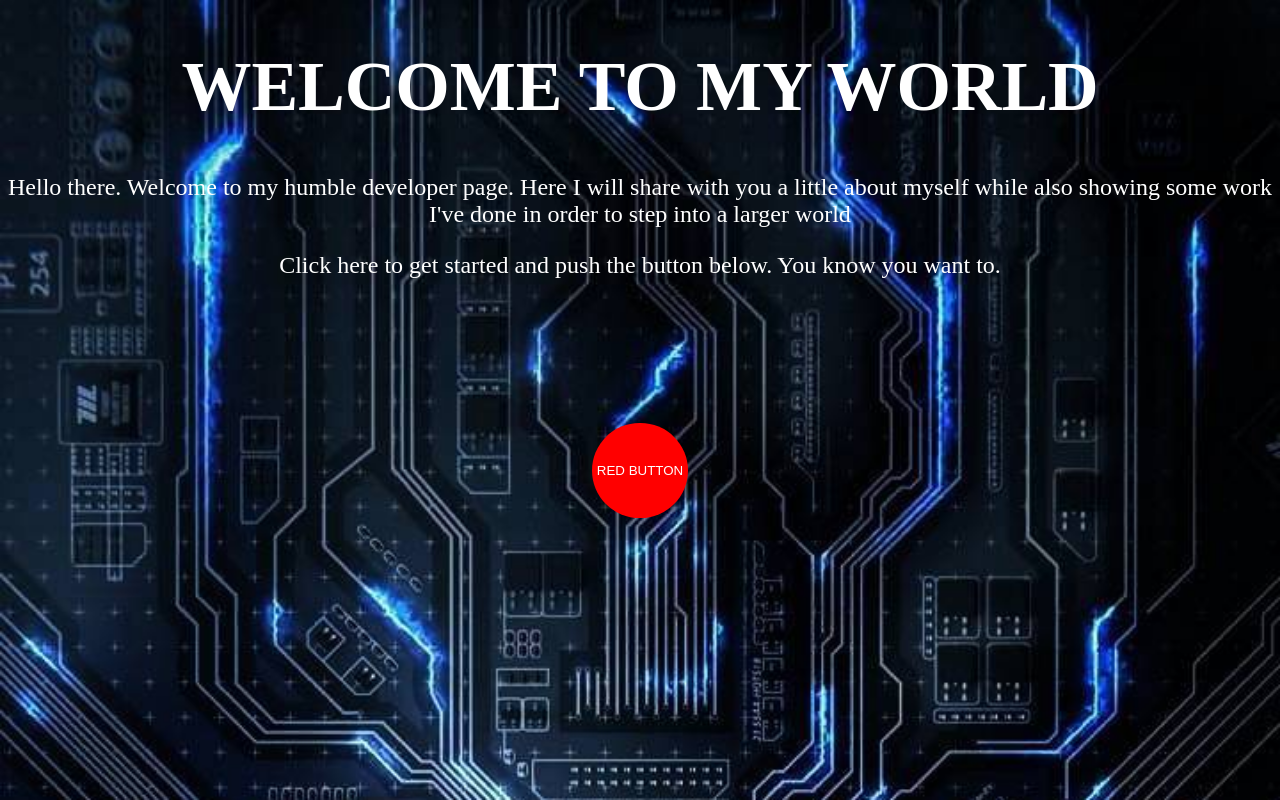
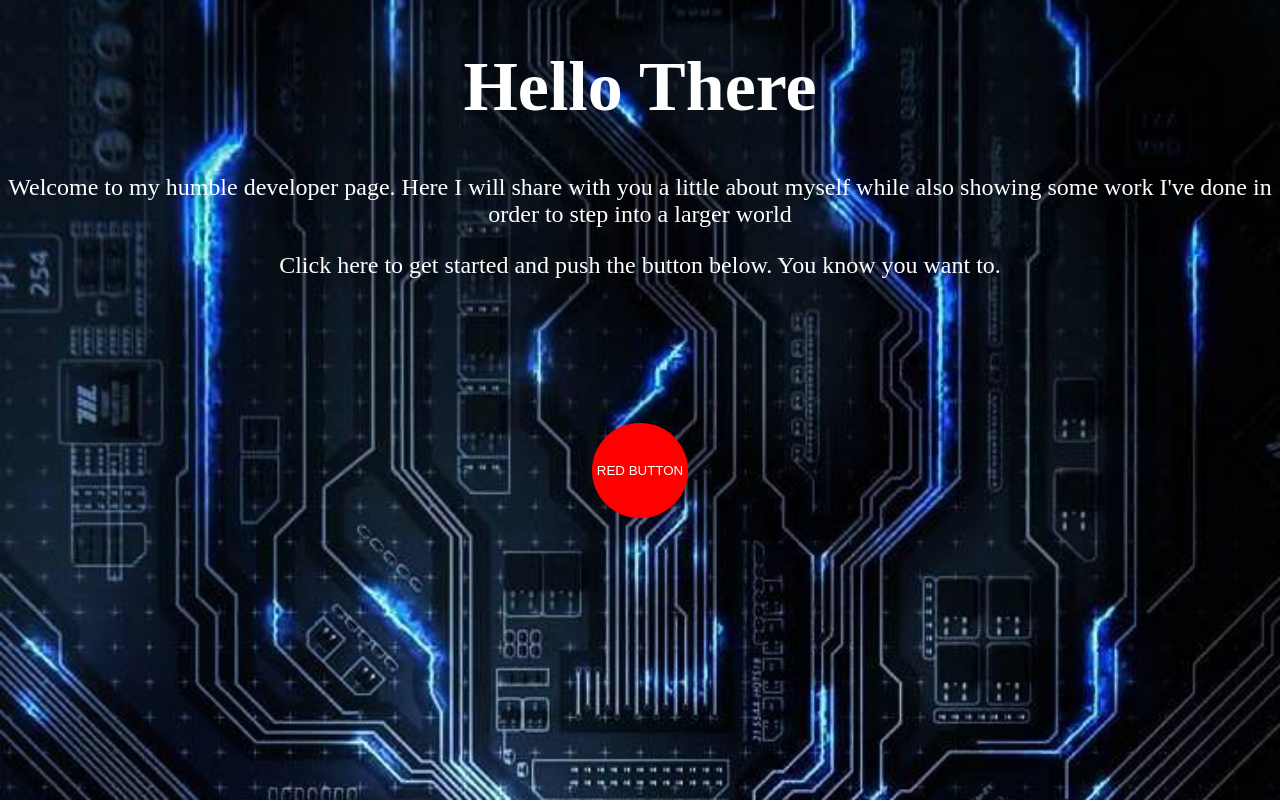
Before and after one commit to ataranto320/Portfolio, a plain HTML site: page index.html in a window 1280 px wide. Drawn offline with nearby package versions, Linux system fonts and the light colour scheme.

Commit message:
bit of editing

```diff
--- a/index.html
+++ b/index.html
@@ -14,18 +14,16 @@
     <!-- <h1 class="animate__animated animate__backInDown">AUSTIN TARANTO</h1> -->
 
     <!-- <h1 class="animate__animated animate__backInDown">WELCOME TO MY WORLD</h1> -->
-    <h1 class="animate__animated animate__fadeIn" id="title">WELCOME TO MY WORLD</h1>
+    <h1 class="animate__animated animate__fadeIn" id="title">Hello There</h1>
 
     <!-- <p>Hello there. There is only one acceptable response to this, the test is if you know it...</p> -->
 
-    <p class= "animate__animated animate__zoomInLeft" id="left">Hello there. Welcome to my humble developer page. Here I will share with you a little about myself while
+    <p class= "animate__animated animate__zoomInLeft" id="left">Welcome to my humble developer page. Here I will share with you a little about myself while
         also showing some work I've done in order to step into a larger world</p>
 
     <p class= "animate__animated animate__zoomInRight" id="right">Click here to get started and push the button below. You know you want to.</p>
 
     <div class="button">
-    <!-- <button>PUSH THE RED BUTTON</button> -->
-    <!-- <input class="animate__animated animate__wobble" type="submit" value="PUSH THE RED BUTTON"> -->
     <input type="submit" value="RED BUTTON">
     </div>
 
```
